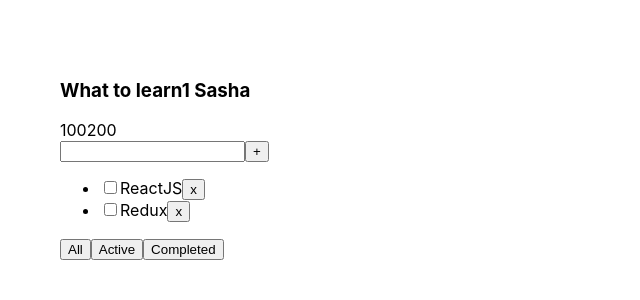
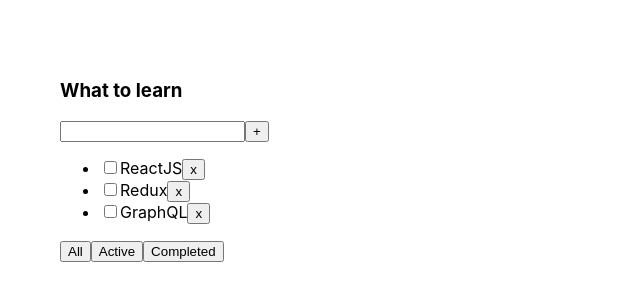
Before and after one commit to Munticaro/1-todolist, a React (Create React App) app: page / in a window 1280 px wide. Shown: the top 300 px of the page, without its empty margins (0-640 px from the left). Built offline with nearby package versions, Linux system fonts and the light colour scheme.

Commit message:
31.05 add - addTask - onKeyPress - onChange - refactoring Todolist

```diff
--- a/package.json
+++ b/package.json
@@ -10,10 +10,12 @@
     "@types/node": "^16.18.1",
     "@types/react": "^18.0.23",
     "@types/react-dom": "^18.0.7",
+    "@types/uuid": "^9.0.1",
     "react": "^18.2.0",
     "react-dom": "^18.2.0",
     "react-scripts": "5.0.1",
     "typescript": "^4.8.4",
+    "uuid": "^9.0.0",
     "web-vitals": "^2.1.4"
   },
   "scripts": {
--- a/src/App.tsx
+++ b/src/App.tsx
@@ -1,54 +1,59 @@
-import React, { useState } from 'react';
+import React, {useState} from 'react';
 import './App.css';
 import {TaskType, Todolist} from "./Todolist";
+import {v1} from "uuid";
 
 export type FilterValuesType = "all" | "active" | "completed"
 
 function App() {
 
-    const truck= 'What to learn1 Sasha'
-    // const truckNew= 'What to learn TripleAlex'
+    let [tasks, setTasks] = useState<Array<TaskType>>([
+        {id: v1(), title: "HTML&CSS", isDone: true},
+        {id: v1(), title: "JS", isDone: true},
+        {id: v1(), title: "ReactJS", isDone: false},
+        {id: v1(), title: "Redux", isDone: false},
+        {id: v1(), title: "GraphQL", isDone: false}
+    ]);
 
-    let [tasks1, setTasks1] = useState< Array<TaskType> >([
-        { id: 1, title: "HTML&CSS", isDone: true },
-        { id: 2, title: "JS", isDone: true },
-        { id: 3, title: "ReactJS", isDone: false },
-        { id: 4, title: "Redux", isDone: false }
-    ]);
     let [filter, setFilter] = useState<FilterValuesType>("active");
 
-    function removeTask(id: number) {
-        let filteredTasks1 = tasks1.filter( el => el.id !== id)
-        setTasks1(filteredTasks1)
+    function removeTasks(id: string) {
+        let filteredTasks = tasks.filter(el => el.id !== id)
+        setTasks(filteredTasks)
+    }
+
+    const addTask = (title: string)=> {
+        let newTask = {
+            id: v1(),
+            title: title,
+            isDone: false
+        }
+        let newTasks = [newTask, ...tasks];
+        setTasks(newTasks)
     }
 
     function changeFilter(value: FilterValuesType) {
         setFilter(value);
     }
 
-    let tasksForTodolist = tasks1;
+    let tasksForTodolist = tasks;
     if (filter === "completed") {
-        tasksForTodolist = tasks1.filter(el => el.isDone === true);
+        tasksForTodolist = tasks.filter(el => el.isDone); /// isDone === true
     }
     if (filter === "active") {
-        tasksForTodolist = tasks1.filter(el => el.isDone === false);
+        tasksForTodolist = tasks.filter(el => !el.isDone); /// isDone === false
     }
-    // const tasks2 = [
-    //     { id: 1, title: "Hello world", isDone: true },
-    //     { id: 2, title: "I am Happy", isDone: false },
-    //     { id: 3, title: "Yo", isDone: false }
-    // ]
+
 
     return (
         <div className="App">
             <Todolist
-                truck={truck}
-                truck2={100200}
+                title={"What to learn"}
+                removeTasks={removeTasks}
                 tasks={tasksForTodolist}
-                removeTasks1={removeTask}
                 changeFilter={changeFilter}
+                addTask={addTask}
             />
-            {/*<Todolist truck={truckNew} truck3={true} tasks={tasks2}/>*/}
         </div>
     );
 
--- a/src/Todolist.tsx
+++ b/src/Todolist.tsx
@@ -1,47 +1,71 @@
-import React from "react";
+import React, {ChangeEvent, KeyboardEvent, useState} from "react";
 import {FilterValuesType} from "./App";
 
-export type TaskType={
-    id: number,
+export type TaskType = {
+    id: string,
     title: string,
     isDone: boolean
 }
 
-type PropsType={
-     truck: string
-     truck2?: number
-     truck3?: boolean
-    // tasks: Array<TaskType> устаревший вариант
-     tasks: TaskType[]
-     removeTasks1: (id: number) => void
-     changeFilter: (value: FilterValuesType) => void
+
+type PropsType = {
+    title: string
+    tasks: TaskType[]
+    removeTasks: (id: string) => void
+    changeFilter: (value: FilterValuesType) => void
+    addTask: (title: string) => void
 }
 
-export const Todolist=(props:PropsType)=>{
-    return(
+export const Todolist = (props: PropsType) => {
+    const [newTaskTitle, setNewTaskTitle] = useState("");
+    const onNewTitleChangeHandler = (e: ChangeEvent<HTMLInputElement>) => {
+        setNewTaskTitle(e.currentTarget.value)
+    };
+    const onKeyPressHandler = (e: KeyboardEvent<HTMLInputElement>) => {
+        if (e.charCode === 13)
+            props.addTask(newTaskTitle);
+        setNewTaskTitle("");
+    }
+    const addTask = () => {
+        props.addTask(newTaskTitle);
+        setNewTaskTitle("");
+    }
+    const onAllClickHandler = () => props.changeFilter("all")
+    const onCompletedClickHandler = () => props.changeFilter("active")
+    const onActiveClickHandler = () => props.changeFilter("completed")
+
+    return (
         <div className="App">
             <div>
-                <h3>{props.truck}</h3>
-                <div>{props.truck2}</div>
+                <h3>{props.title}</h3>
                 <div>
-                    <input/>
-                    <button>+</button>
+                    <input value={newTaskTitle}
+                           onChange={onNewTitleChangeHandler}
+                           onKeyPress={onKeyPressHandler}
+                    />
+                    <button onClick={addTask}>+</button>
                 </div>
                 <ul>
-                    {props.tasks.map((el) => {
+                    {props.tasks.map(el => {
+
+                        const onRemoveHandler = () => {
+                            props.removeTasks(el.id)
+                        }
+
                         return (
-                        <li>
-                            <input type="checkbox" checked={el.isDone}/>
-                            <span>{el.title}</span>
-                            <button onClick={ () => { props.removeTasks1(el.id) } }>x</button>
-                        </li>
+                            <li key={el.id}>
+                                <input type="checkbox" checked={el.isDone}/>
+                                <span>{el.title}</span>
+                                <button onClick={onRemoveHandler}>x</button>
+                            </li>
                         )
-                    })}
+                    })
+                    }
                 </ul>
                 <div>
-                    <button onClick={ () => {props.changeFilter("all")}} >All</button>
-                    <button onClick={ () => {props.changeFilter("active")}}>Active</button>
-                    <button onClick={ () => {props.changeFilter("completed")}}>Completed</button>
+                    <button onClick={onAllClickHandler}>All</button>
+                    <button onClick={onActiveClickHandler}>Active</button>
+                    <button onClick={onCompletedClickHandler}>Completed</button>
                 </div>
             </div>
         </div>
```
Also changed, not shown: 1 other file (tests, documents, lock files or other folders).
